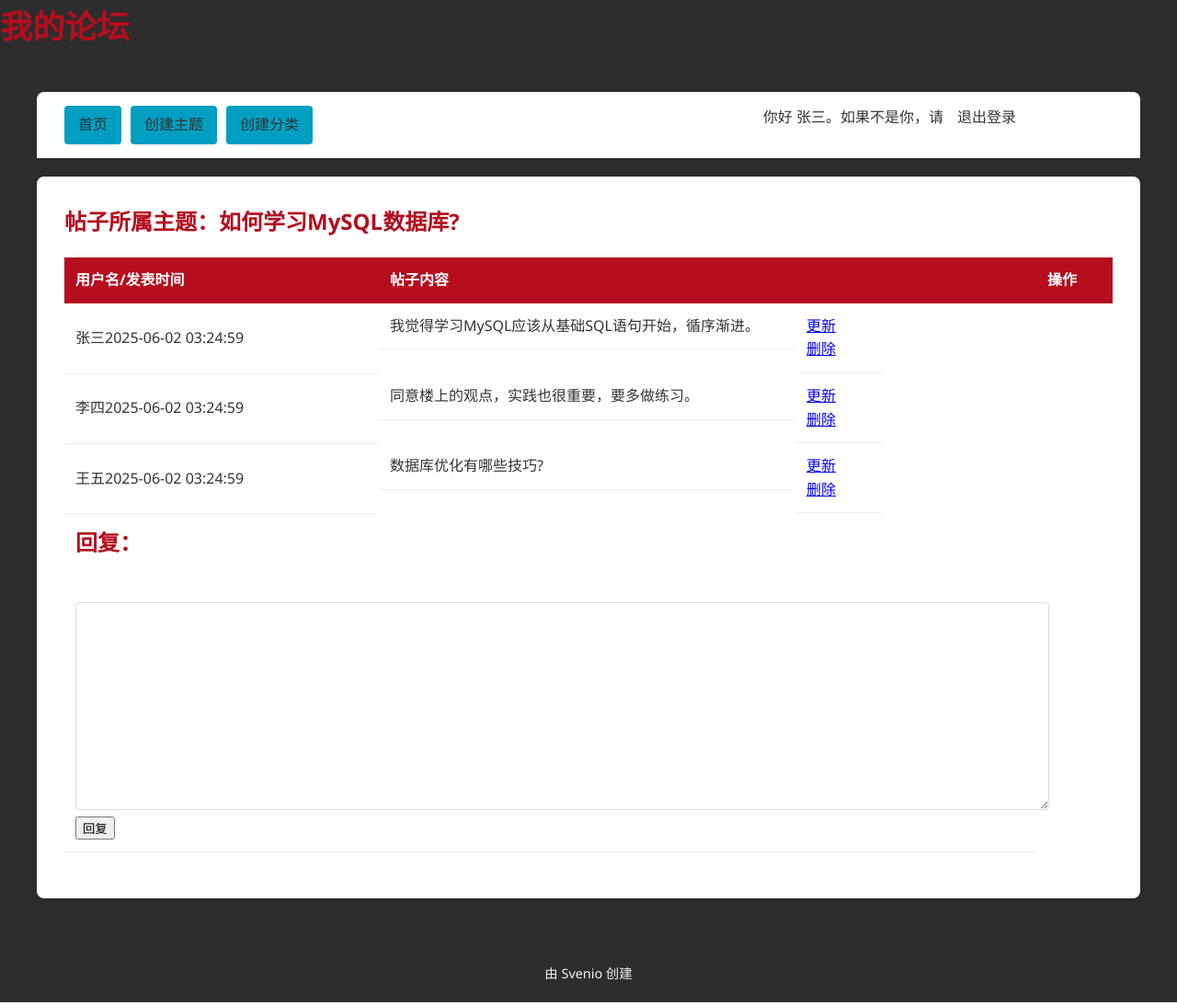
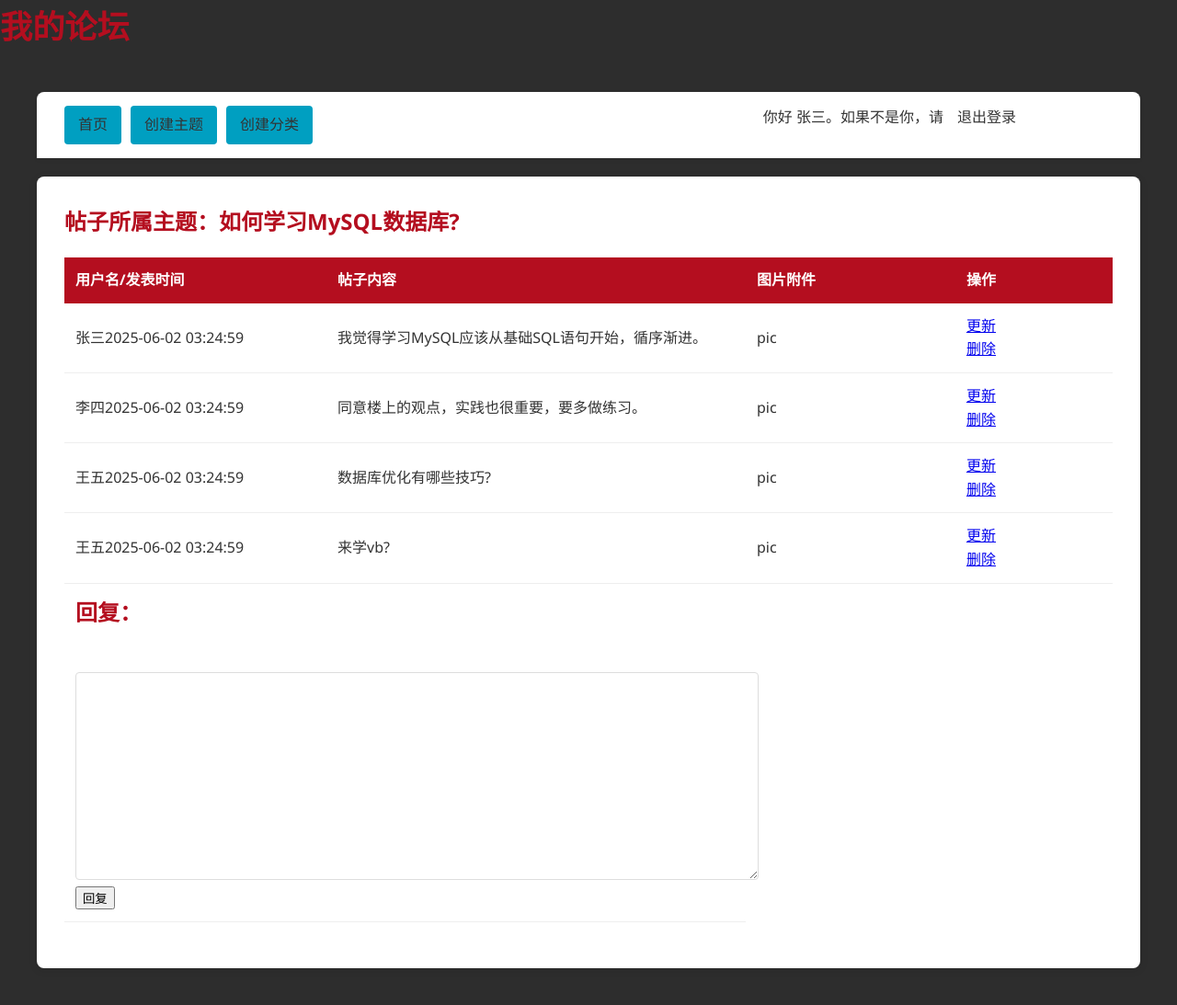
Before and after one commit to XinghaiGe/my-forum, a PHP site: page /topic.php?topic_id=1 in a window 1280 px wide. Shown: the top 1093 px of the page at 92% size. Run offline with PHP 8.4, Linux system fonts and the light colour scheme; a user stored in the database is signed in; data comes from the database, SQL or seed files in the repository; data that the repository does not hold is empty.

Commit message:
显示图片

```diff
--- a/db_forum.sql
+++ b/db_forum.sql
@@ -76,3 +76,8 @@ INSERT INTO posts (post_content, post_date, post_topic, post_by) VALUES
                                                                      ('我推荐去郊外爬山，亲近大自然。', NOW(), 3, 4),
                                                                      ('建议增加夜间模式，保护眼睛。', NOW(), 4, 1),
                                                                      ('数据库优化有哪些技巧?', NOW(), 1, 3);
+
+ALTER TABLE posts ADD COLUMN post_pic MEDIUMBLOB COMMENT '存储帖子图片';
+
+INSERT INTO posts (post_content, post_date, post_topic, post_by, post_pic) VALUES
+                                                                               ('来学vb?', NOW(), 1, 3, LOAD_FILE('D:\Desktop\my-forum\example.jpg'));
--- a/style.css
+++ b/style.css
@@ -109,17 +109,19 @@ h1 {
 
 /* 布局类 */
 .leftpart {
-    width: 30%;
+    width: 25%;
 }
 
 .rightpart {
-    width: 60%;
-    float: left;
+    width: 40%;
+}
+
+.picpart {
+    width: 20%;
 }
 
 .menupart {
-    width: 10%;
-    float: left;
+    width: 15%;
 }
 
 /* 页脚 */
--- a/topic.php
+++ b/topic.php
@@ -27,7 +27,7 @@ while ($row = mysqli_fetch_assoc($result)) {
 }
 
 $posts_sql = "SELECT
-    posts.post_id, posts.post_topic,posts.post_content,posts.post_date,posts.post_by,users.user_id,users.user_name
+    posts.post_id, posts.post_topic,posts.post_content,posts.post_date,posts.post_by, posts.post_pic, users.user_id,users.user_name
 FROM posts
 LEFT JOIN users ON posts.post_by = users.user_id
 WHERE posts.post_topic=" . mysqli_real_escape_string($conn, $_GET['topic_id']);
@@ -40,6 +40,7 @@ if (!$posts_result) {
 <tr>
 <th>用户名/发表时间</th>
 <th>帖子内容</th>
+<th>图片附件</th>
 <th>操作</th>
 </tr>';
     while ($posts_row = mysqli_fetch_assoc($posts_result)) {
@@ -49,6 +50,18 @@ if (!$posts_result) {
         echo '</td>';
         echo '<td class="rightpart">';
         echo $posts_row['post_content'];
+        echo '</td>';
+        echo '<td class="picpart">';
+        // 转换二进制的 $post_row['post_pic'] 并显示
+        echo 'pic';
+        if (!empty($posts_row['post_pic'])) {
+            echo 'pic';
+            $image =  $posts_row['post_pic'];
+            header('Content-Type: image/png');
+            imagepng($image);
+            imagedestroy($image);
+        }
+        echo '</td>';
         echo '</td>';
         echo '<td class="menupart">';
         // todo 管理员可以更新/删除所有帖子，普通用户只能更新/删除自己的
```
Also changed, not shown: README.md, example.jpg (added).
